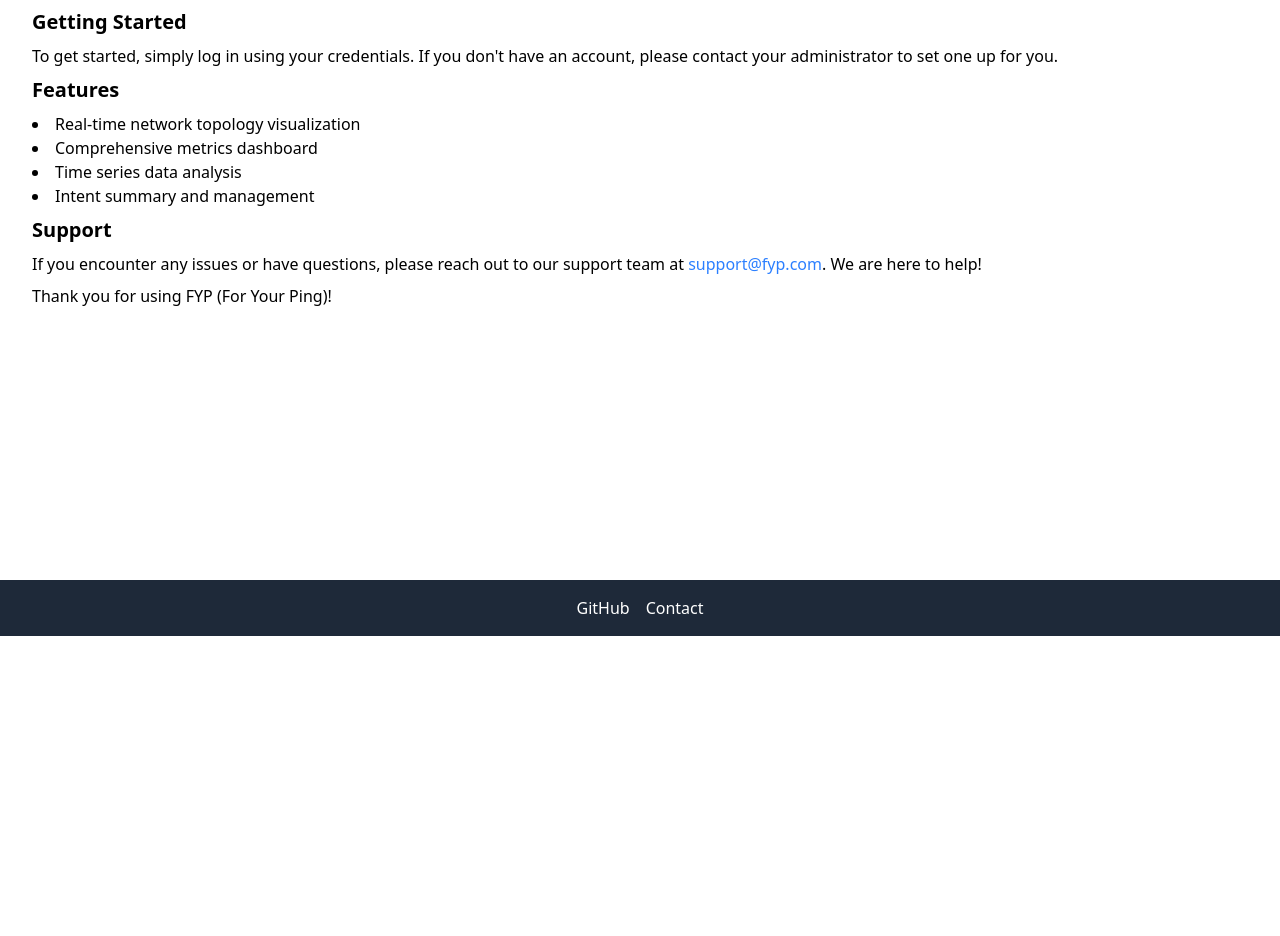
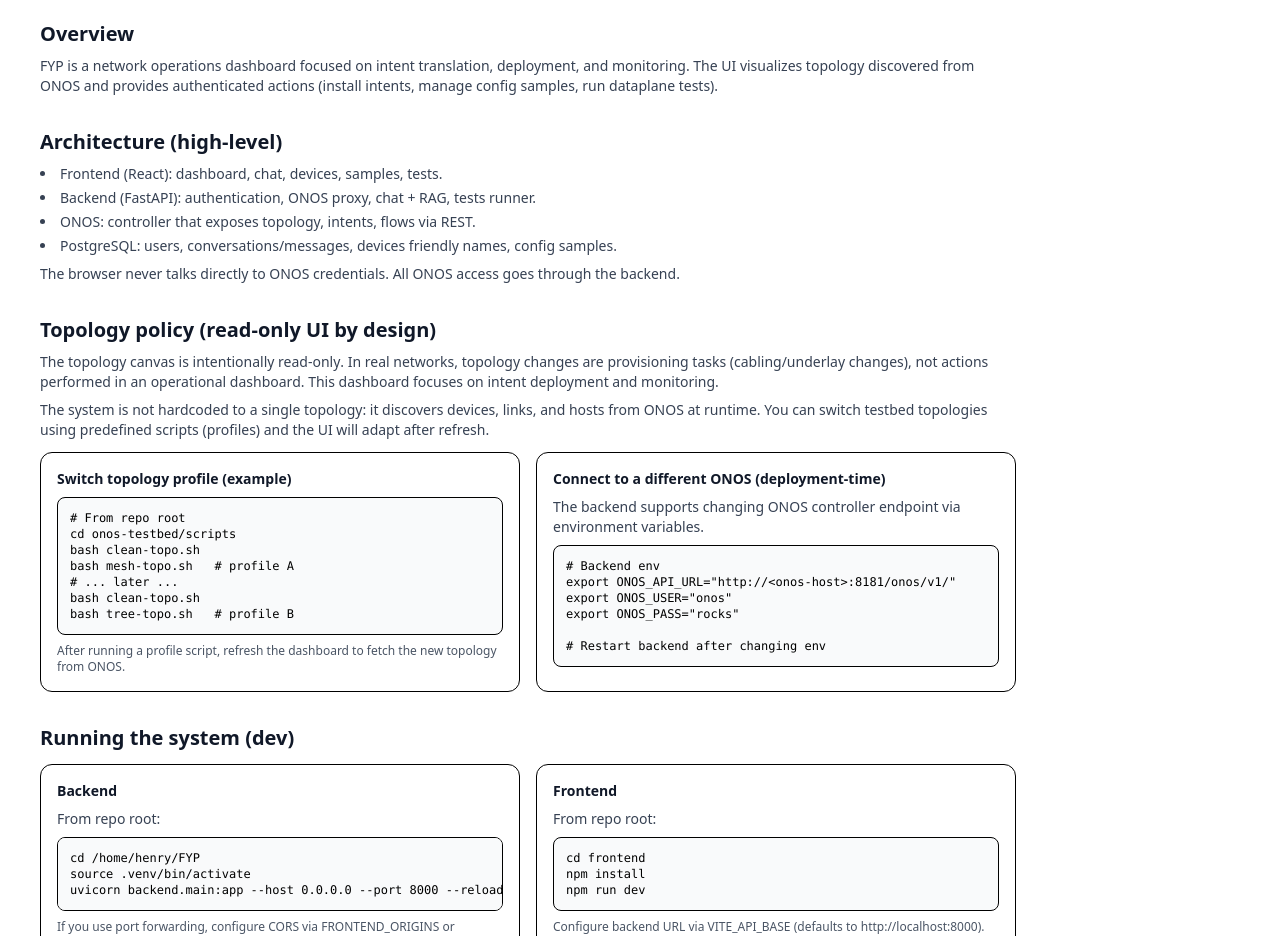
Before and after one commit to THenryInGH/FYP, a React (Vite) app in the folder frontend/: page /docs in a window 1280 px wide. Shown: the part 164-1100 px from the top of the page. Before the commit the page ends 800 px from the top, so only its background shows below. Built offline with nearby package versions, Linux system fonts and the light colour scheme; no server answers.

Commit message:
docs version 1

```diff
--- a/frontend/src/components/pages/Docs.tsx
+++ b/frontend/src/components/pages/Docs.tsx
@@ -1,28 +1,212 @@
+function CodeBlock({ children }: { children: string }) {
+  return (
+    <pre className="mt-2 text-xs bg-gray-50 border rounded-lg p-3 overflow-x-auto whitespace-pre">
+      <code>{children}</code>
+    </pre>
+  );
+}
+
 function Docs() {
   return (
-    <div className="p-4">
-      <h1 className="text-2xl font-bold mb-4">Documentation</h1>
-      <p className="mb-2">
-        Welcome to the FYP (For Your Ping) documentation page. Here you will find all the information you need to get started with our application.
+    <div className="p-6 max-w-5xl">
+      <h1 className="text-2xl font-bold text-gray-900">Docs</h1>
+      <p className="mt-2 text-sm text-gray-600">
+        This page documents how to run the system, what it does, and how to operate the ONOS testbed safely.
       </p>
-      <h2 className="text-xl font-semibold mb-2">Getting Started</h2>
-      <p className="mb-2">
-        To get started, simply log in using your credentials. If you don't have an account, please contact your administrator to set one up for you.
-      </p>
-      <h2 className="text-xl font-semibold mb-2">Features</h2>
-      <ul className="list-disc list-inside mb-2">
-        <li>Real-time network topology visualization</li>
-        <li>Comprehensive metrics dashboard</li>
-        <li>Time series data analysis</li>
-        <li>Intent summary and management</li>
-      </ul>
-      <h2 className="text-xl font-semibold mb-2">Support</h2>
-      <p className="mb-2">
-        If you encounter any issues or have questions, please reach out to our support team at <a href="mailto:support@fyp.com" className="text-blue-500 hover:underline">support@fyp.com</a>.  We are here to help!
-      </p>
-      <p className="mb-2">
-        Thank you for using FYP (For Your Ping)!
-      </p>
+
+      <div className="mt-6 space-y-8">
+        <section>
+          <h2 className="text-xl font-semibold text-gray-900">Overview</h2>
+          <p className="mt-2 text-sm text-gray-700">
+            FYP is a network operations dashboard focused on <span className="font-medium">intent translation</span>,{" "}
+            <span className="font-medium">deployment</span>, and <span className="font-medium">monitoring</span>. The UI
+            visualizes topology discovered from ONOS and provides authenticated actions (install intents, manage config
+            samples, run dataplane tests).
+          </p>
+        </section>
+
+        <section>
+          <h2 className="text-xl font-semibold text-gray-900">Architecture (high-level)</h2>
+          <ul className="mt-2 text-sm text-gray-700 list-disc list-inside space-y-1">
+            <li>
+              <span className="font-medium">Frontend (React)</span>: dashboard, chat, devices, samples, tests.
+            </li>
+            <li>
+              <span className="font-medium">Backend (FastAPI)</span>: authentication, ONOS proxy, chat + RAG, tests runner.
+            </li>
+            <li>
+              <span className="font-medium">ONOS</span>: controller that exposes topology, intents, flows via REST.
+            </li>
+            <li>
+              <span className="font-medium">PostgreSQL</span>: users, conversations/messages, devices friendly names, config samples.
+            </li>
+          </ul>
+          <p className="mt-2 text-sm text-gray-700">
+            The browser never talks directly to ONOS credentials. All ONOS access goes through the backend.
+          </p>
+        </section>
+
+        <section>
+          <h2 className="text-xl font-semibold text-gray-900">Topology policy (read-only UI by design)</h2>
+          <p className="mt-2 text-sm text-gray-700">
+            The topology canvas is intentionally <span className="font-medium">read-only</span>. In real networks,
+            topology changes are provisioning tasks (cabling/underlay changes), not actions performed in an operational
+            dashboard. This dashboard focuses on intent deployment and monitoring.
+          </p>
+          <p className="mt-2 text-sm text-gray-700">
+            The system is <span className="font-medium">not hardcoded</span> to a single topology: it discovers devices,
+            links, and hosts from ONOS at runtime. You can switch testbed topologies using predefined scripts (profiles)
+            and the UI will adapt after refresh.
+          </p>
+          <div className="mt-3 grid grid-cols-1 md:grid-cols-2 gap-4">
+            <div className="p-4 rounded-xl border bg-white">
+              <div className="text-sm font-semibold text-gray-900">Switch topology profile (example)</div>
+              <CodeBlock>
+                {`# From repo root
+cd onos-testbed/scripts
+bash clean-topo.sh
+bash mesh-topo.sh   # profile A
+# ... later ...
+bash clean-topo.sh
+bash tree-topo.sh   # profile B`}
+              </CodeBlock>
+              <p className="mt-2 text-xs text-gray-600">
+                After running a profile script, refresh the dashboard to fetch the new topology from ONOS.
+              </p>
+            </div>
+
+            <div className="p-4 rounded-xl border bg-white">
+              <div className="text-sm font-semibold text-gray-900">Connect to a different ONOS (deployment-time)</div>
+              <p className="mt-2 text-sm text-gray-700">
+                The backend supports changing ONOS controller endpoint via environment variables.
+              </p>
+              <CodeBlock>
+                {`# Backend env
+export ONOS_API_URL="http://<onos-host>:8181/onos/v1/"
+export ONOS_USER="onos"
+export ONOS_PASS="rocks"
+
+# Restart backend after changing env`}
+              </CodeBlock>
+            </div>
+          </div>
+        </section>
+
+        <section>
+          <h2 className="text-xl font-semibold text-gray-900">Running the system (dev)</h2>
+
+          <div className="mt-3 grid grid-cols-1 md:grid-cols-2 gap-4">
+            <div className="p-4 rounded-xl border bg-white">
+              <div className="text-sm font-semibold text-gray-900">Backend</div>
+              <p className="mt-2 text-sm text-gray-700">From repo root:</p>
+              <CodeBlock>
+                {`cd /home/henry/FYP
+source .venv/bin/activate
+uvicorn backend.main:app --host 0.0.0.0 --port 8000 --reload`}
+              </CodeBlock>
+              <p className="mt-2 text-xs text-gray-600">
+                If you use port forwarding, configure CORS via <span className="font-medium">FRONTEND_ORIGINS</span> or{" "}
+                <span className="font-medium">FRONTEND_ORIGIN_REGEX</span>.
+              </p>
+            </div>
+
+            <div className="p-4 rounded-xl border bg-white">
+              <div className="text-sm font-semibold text-gray-900">Frontend</div>
+              <p className="mt-2 text-sm text-gray-700">From repo root:</p>
+              <CodeBlock>
+                {`cd frontend
+npm install
+npm run dev`}
+              </CodeBlock>
+              <p className="mt-2 text-xs text-gray-600">
+                Configure backend URL via <span className="font-medium">VITE_API_BASE</span> (defaults to{" "}
+                <span className="font-medium">http://localhost:8000</span>).
+              </p>
+            </div>
+          </div>
+        </section>
+
+        <section>
+          <h2 className="text-xl font-semibold text-gray-900">Dataplane tests (Ping + iperf3)</h2>
+          <p className="mt-2 text-sm text-gray-700">
+            The Tests page runs commands inside Linux network namespaces on the server. This is an authenticated feature.
+          </p>
+
+          <div className="mt-3 p-4 rounded-xl border bg-white">
+            <div className="text-sm font-semibold text-gray-900">Security model</div>
+            <ul className="mt-2 text-sm text-gray-700 list-disc list-inside space-y-1">
+              <li>Backend does not run as root.</li>
+              <li>
+                Backend calls a single allowlisted runner script via <span className="font-medium">sudo -n</span> (no
+                password prompts).
+              </li>
+              <li>The runner validates inputs and returns structured JSON.</li>
+            </ul>
+          </div>
+
+          <div className="mt-3 grid grid-cols-1 md:grid-cols-2 gap-4">
+            <div className="p-4 rounded-xl border bg-white">
+              <div className="text-sm font-semibold text-gray-900">One-time runner setup</div>
+              <CodeBlock>
+                {`# Install runner
+sudo install -m 0755 "/home/henry/FYP/onos-testbed/scripts/fyp-netns-test.sh" /usr/local/bin/fyp-netns-test
+
+# Allowlist in sudoers
+sudo visudo
+# Add:
+# henry ALL=(root) NOPASSWD: /usr/local/bin/fyp-netns-test *
+
+# Point backend to installed runner
+export NETNS_TEST_RUNNER=/usr/local/bin/fyp-netns-test`}
+              </CodeBlock>
+            </div>
+
+            <div className="p-4 rounded-xl border bg-white">
+              <div className="text-sm font-semibold text-gray-900">Manual CLI checks</div>
+              <CodeBlock>
+                {`# List namespaces
+sudo -n /usr/local/bin/fyp-netns-test list
+
+# Ping from h1 to 10.0.0.2
+sudo -n /usr/local/bin/fyp-netns-test ping h1 10.0.0.2 3 6
+
+# iperf UDP from h1 -> h2 (10.0.0.2)
+sudo -n /usr/local/bin/fyp-netns-test iperf h1 h2 10.0.0.2 udp 5201 5 10`}
+              </CodeBlock>
+            </div>
+          </div>
+        </section>
+
+        <section>
+          <h2 className="text-xl font-semibold text-gray-900">Common issues</h2>
+          <div className="mt-3 space-y-3">
+            <div className="p-4 rounded-xl border bg-white">
+              <div className="text-sm font-semibold text-gray-900">Tests dropdown is empty</div>
+              <ul className="mt-2 text-sm text-gray-700 list-disc list-inside space-y-1">
+                <li>Ensure you are logged in (tests are protected).</li>
+                <li>
+                  Ensure sudoers allowlist is configured: <span className="font-medium">sudo -n</span> must not prompt.
+                </li>
+                <li>Ensure the testbed namespaces exist (run a topology script).</li>
+              </ul>
+            </div>
+
+            <div className="p-4 rounded-xl border bg-white">
+              <div className="text-sm font-semibold text-gray-900">CORS errors when using port forwarding</div>
+              <p className="mt-2 text-sm text-gray-700">
+                Configure backend CORS via environment variables so your laptop origin is allowed.
+              </p>
+              <CodeBlock>
+                {`# Example: allow a specific origin
+export FRONTEND_ORIGINS="http://localhost:5173"
+
+# Or allow any origin during development
+export FRONTEND_ORIGIN_REGEX=".*"`}
+              </CodeBlock>
+            </div>
+          </div>
+        </section>
+      </div>
     </div>
   );
 }
```
